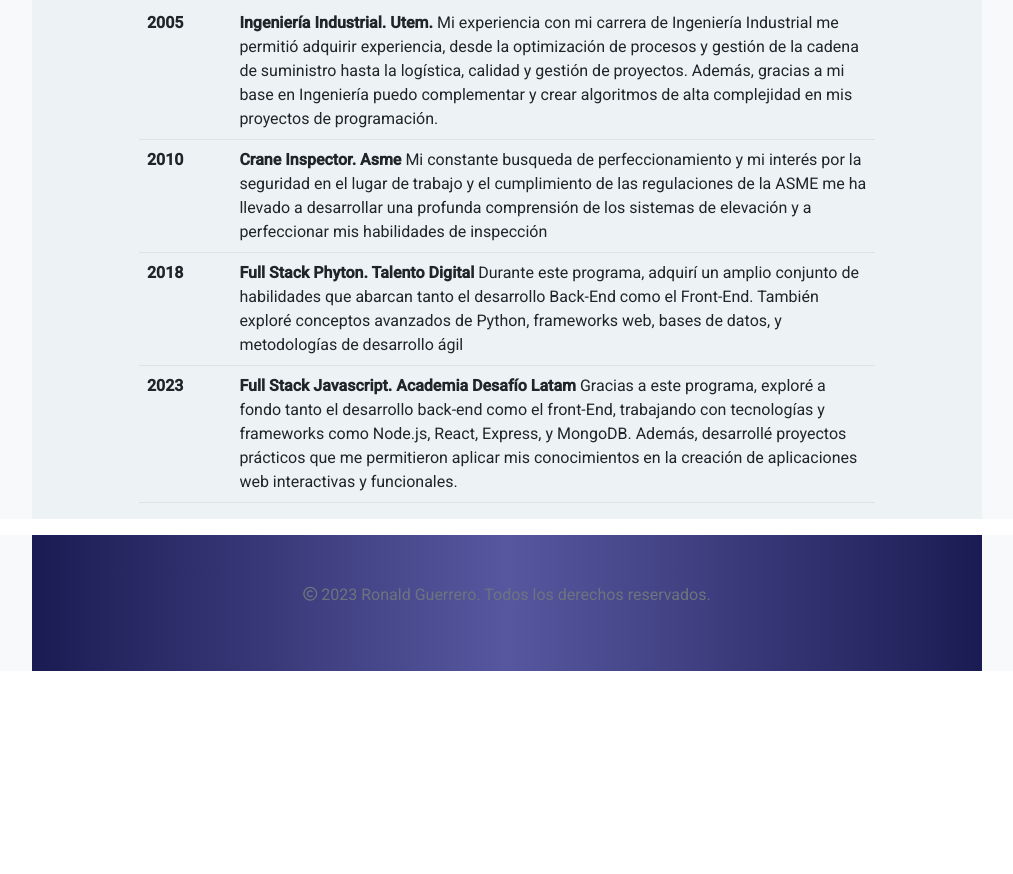
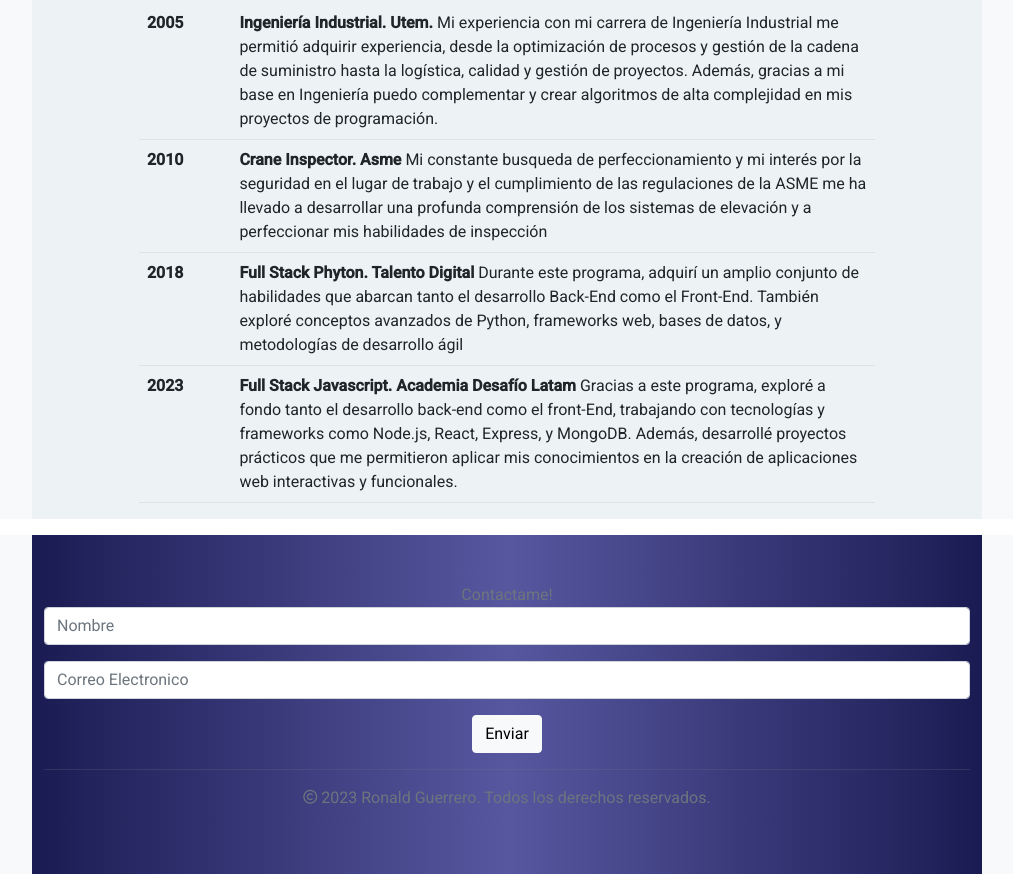
Before and after one commit to guerreroron/guerreroron.github.io, a plain HTML site: page index.html in a window 1280 px wide. Shown: the part 2226-3100 px from the top of the page, without its empty margins (133-1146 px from the left). Before the commit the page ends 2897 px from the top, so only its background shows below. Drawn offline with nearby package versions, Linux system fonts and the light colour scheme.

Commit message:
Barra contacto

```diff
--- a/index.html
+++ b/index.html
@@ -288,6 +288,18 @@
             <div class="row d-flex">
                 <div class="col-1 bg-light"></div>
                     <div class="col-10 py-5 bg-foot text-center text-muted">
+                        <form> Contactame!
+                            <div class="mb-3">
+                                <input type="text" class="form-control" placeholder="Nombre">
+                            </div>
+                            <div class="mb-3">
+                                <input type="email" class="form-control" placeholder="Correo Electronico">
+                            </div>
+                            <div class="text-center">
+                                <button type="submit" class="btn btn-light">Enviar</button>
+                            </div>
+                        </form>
+                        <hr>
                         <p>
                             <i class="fa-regular fa-copyright fa-sm"></i>
                              2023 Ronald Guerrero. Todos los derechos reservados.
```
